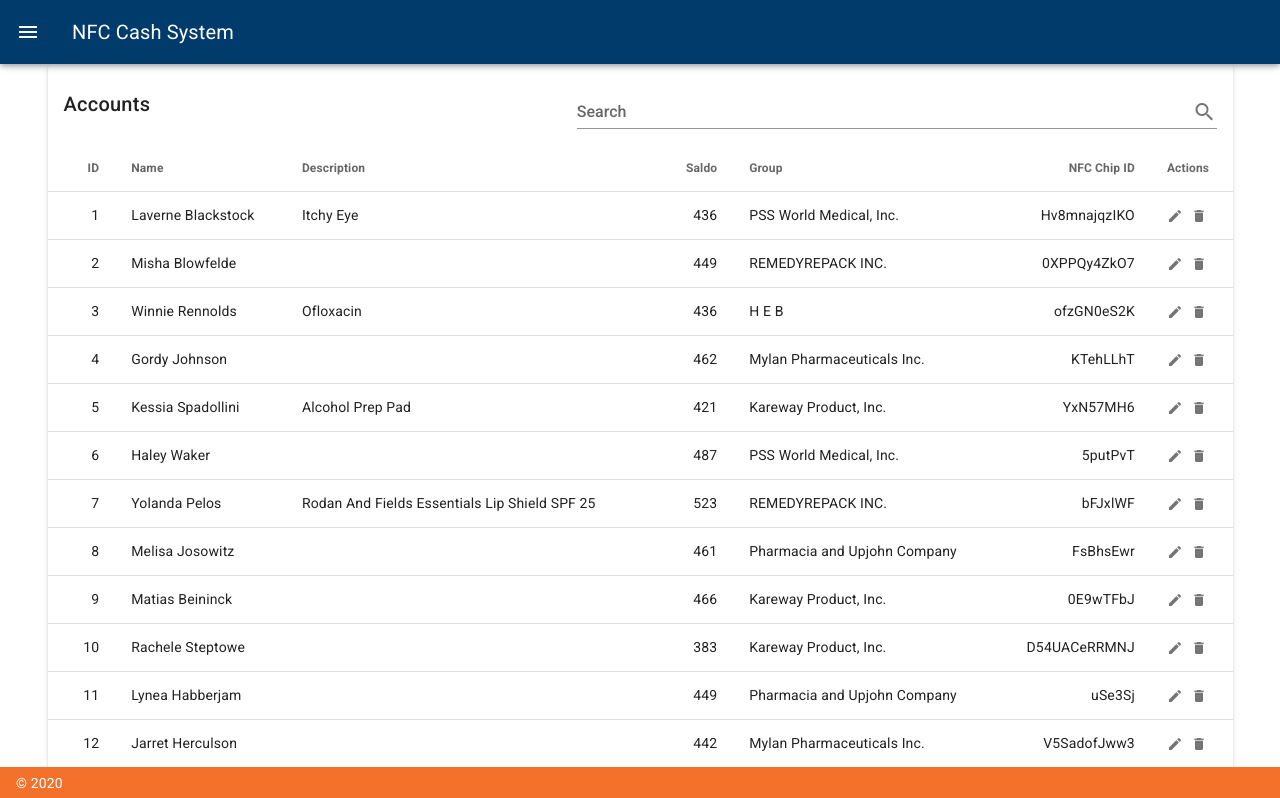
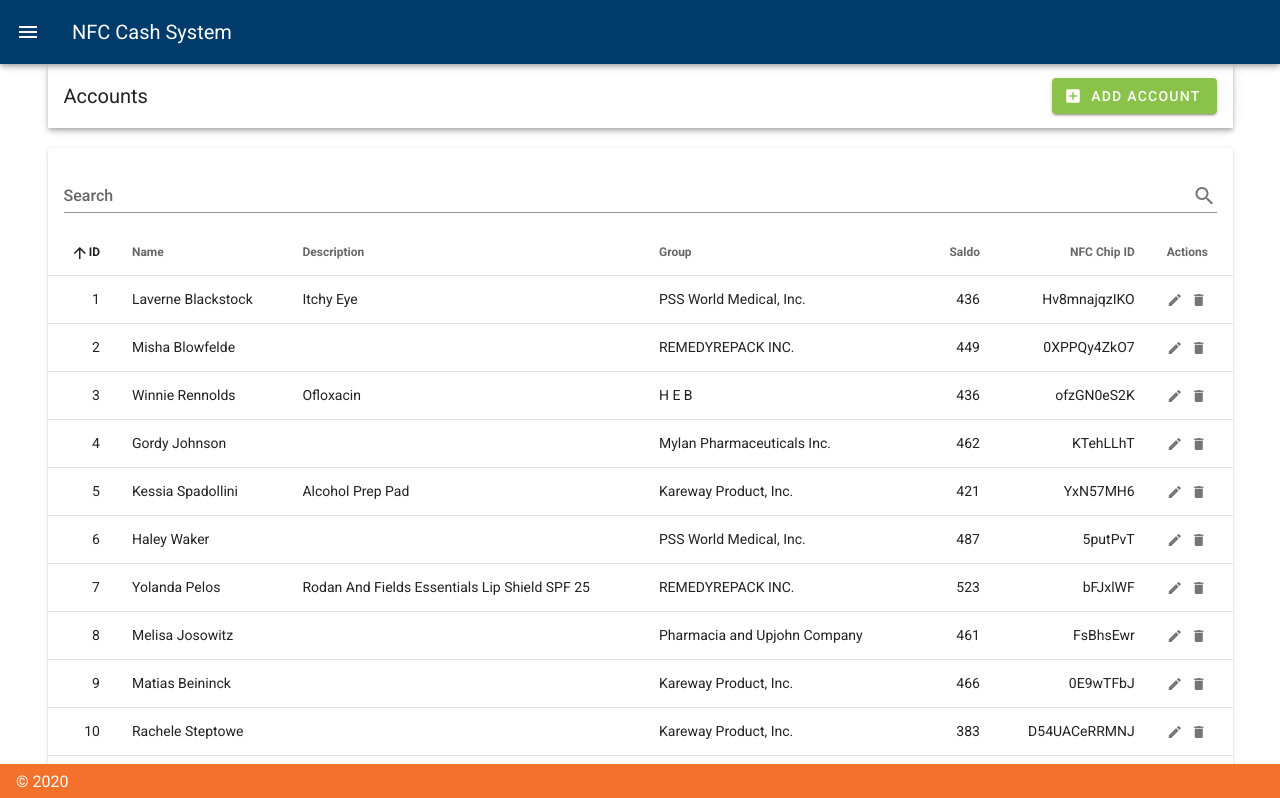
Before and after one commit to jheimbach/nfc-cash-system, a Vue app in the folder ui/: page /accounts in a window 1280 px wide. Shown: the top 798 px of the page. Built offline with nearby package versions, Linux system fonts and the light colour scheme.

Commit message:
add group detail page

```diff
--- a/ui/src/components/DeleteConfirmation.vue
+++ /dev/null
@@ -1,33 +0,0 @@
-<template>
-  <md-button @click="active = true" class="md-icon-button md-accent">
-    <md-icon>delete</md-icon>
-    <md-dialog-confirm
-      :md-active.sync="active"
-      :md-title=title
-      :md-content=content
-      md-confirm-text="Yes"
-      md-cancel-text="No"
-      @md-confirm="onConfirm"/>
-  </md-button>
-</template>
-
-<script lang="ts">
-import { Component, Emit, Prop, Vue } from 'vue-property-decorator'
-
-@Component
-export default class DeleteConfirmation extends Vue {
-  active: boolean = false
-  @Prop() title!: string
-  @Prop() content!: string
-
-  @Emit('onDelete') onConfirm() {
-    return false
-  }
-}
-</script>
-
-<style scoped>
-  .delete-btn {
-    display: inline-block;
-  }
-</style>
--- a/ui/src/components/account/Form.vue
+++ b/ui/src/components/account/Form.vue
@@ -19,7 +19,6 @@
       v-model="account.description"
       label="Description"
       prepend-icon="subject"
-      required
     />
     <v-text-field
       v-model="account.saldo"
--- a/ui/src/components/account/List.vue
+++ b/ui/src/components/account/List.vue
@@ -1,10 +1,12 @@
 <template>
   <v-card width="100%">
-    <v-card-title>Accounts
-      <v-spacer/>
-      <v-text-field v-model="search" append-icon="search" label="Search" single-line hide-details/>
+    <v-card-title>
+      <template v-if="showTitle">Accounts</template>
+      <v-spacer v-if="showTitle && showSearch"/>
+      <v-text-field v-model="search" append-icon="search" label="Search" single-line hide-details v-if="showSearch"/>
     </v-card-title>
-    <v-data-table :headers="headers" :items="searched" :items-per-page="itemsPerPage" fixed-header item-key="id" :search="search"
+    <v-data-table :headers="headers" :items="searched" :items-per-page="itemsPerPage" fixed-header item-key="id"
+                  :search="search" sort-by="id"
                   :loading="loading" :hide-default-footer="searched.length < itemsPerPage">
       <template v-slot:item.action="{ item }">
         <v-icon small class="mr-2" @click="editItem(item)">edit</v-icon>
@@ -22,7 +24,7 @@ import { DataTableHeader } from 'vuetify'
 
 @Component
 export default class AccountList extends Vue {
-  headers: DataTableHeader[] = [
+  defaultHeaders: DataTableHeader[] = [
     {
       text: 'ID',
       align: 'end',
@@ -45,22 +47,33 @@ export default class AccountList extends Vue {
       filterable: false
     },
     {
-      text: 'Group',
-      value: 'group.name',
-      sortable: false
-    },
-    {
       text: 'NFC Chip ID',
       align: 'end',
       value: 'nfcChipId',
       sortable: false
-    },
-    {
-      text: 'Actions',
-      value: 'action',
-      sortable: false
     }
   ]
+
+  get headers() {
+    if (this.showGroup) {
+      this.defaultHeaders.splice(3, 0,
+        {
+          text: 'Group',
+          value: 'group.name',
+          sortable: false
+        })
+    }
+    if (this.showActions) {
+      this.defaultHeaders.push(
+        {
+          text: 'Actions',
+          value: 'action',
+          sortable: false
+        })
+    }
+    return this.defaultHeaders
+  }
+
   @Prop({
     required: true,
     default: () => {
@@ -78,9 +91,32 @@ export default class AccountList extends Vue {
   })
   loading!: boolean
 
+  @Prop({
+    type: Boolean,
+    default: false
+  })
+  showGroup!: boolean
+
+  @Prop({
+    type: Boolean,
+    default: false
+  })
+  showActions!: boolean
+
+  @Prop({
+    type: Boolean,
+    default: false
+  })
+  showSearch!: boolean
+
+  @Prop({
+    type: Boolean,
+    default: false
+  })
+  showTitle!: boolean
+
   @Watch('accounts')
   updateSearched() {
-    console.log('update accounts')
     this.searched = this.accounts
   }
 
--- /dev/null
+++ b/ui/src/components/groups/Form.vue
@@ -0,0 +1,87 @@
+<template>
+  <v-form ref="form" lazy-validation v-model="valid">
+    <v-text-field
+      v-model="group.id"
+      label="ID"
+      disabled
+      prepend-icon="vpn_key"
+      v-if="group.id !== 0"
+    />
+    <v-text-field
+      v-model="group.name"
+      :counter="255"
+      :rules="[(v) => !!v || 'Name is required']"
+      label="Name"
+      required
+      prepend-icon="person"
+    />
+    <v-textarea
+      v-model="group.description"
+      label="Description"
+      prepend-icon="subject"
+    />
+    <v-switch v-model="group.canOverdraw" label="Can Overdraw" prepend-icon="trending_down"/>
+
+    <v-btn :disabled="!valid" color="success" class="mr-4" @click="save">Save</v-btn>
+    <v-btn color="error" class="mr-4" @click="cancel">Clear Changes</v-btn>
+
+    <v-snackbar v-model="snackbar">
+      Group {{group.name }} successfully saved
+      <v-btn color="pink" text @click="snackbar = false">Close</v-btn>
+    </v-snackbar>
+  </v-form>
+</template>
+
+<script lang="ts">
+import { Component, Prop, Vue, Emit } from 'vue-property-decorator'
+import Group from '@/data/group'
+
+@Component
+export default class GroupForm extends Vue {
+  @Prop({
+    default: () => {
+      return {
+        id: 0,
+        name: '',
+        description: '',
+        canOverdraw: false
+      }
+    },
+    required: true,
+    type: Object
+  })
+  group!: Group
+  unchangedGroup!: Group
+  valid: boolean = false
+  snackbar: boolean = false
+
+  @Emit('save')
+  save() {
+    // @ts-ignore
+    if (this.$refs.form.validate()) {
+      setTimeout(() => {
+        this.snackbar = true
+      }, 500)
+    }
+
+    return this.group
+  }
+
+  @Emit('cancel')
+  cancel() {
+    this.group.id = this.unchangedGroup.id
+    this.group.name = this.unchangedGroup.name
+    this.group.description = this.unchangedGroup.description
+    this.group.canOverdraw = this.unchangedGroup.canOverdraw
+    return this.group
+  }
+
+  created() {
+    this.unchangedGroup = JSON.parse(JSON.stringify(this.group))
+  }
+}
+</script>
+
+<style scoped>
+
+</style>
--- a/ui/src/data/group.ts
+++ b/ui/src/data/group.ts
@@ -1,6 +1,6 @@
 import { Named } from '@/data/globals'
 
-export default interface Group extends Named{
+export default interface Group extends Named {
   id: number,
   description?: string,
   canOverdraw?: boolean,
--- a/ui/src/data/transaction.ts
+++ b/ui/src/data/transaction.ts
@@ -1,6 +1,6 @@
 import Account from '@/data/account'
 
-export interface Transaction {
+export default interface Transaction {
   id: number,
   oldSaldo: number,
   newSaldo: number,
--- a/ui/src/main.ts
+++ b/ui/src/main.ts
@@ -1,18 +1,13 @@
 import Vue from 'vue'
 import App from './App.vue'
-// @ts-ignore
-import VueMaterial from 'vue-material'
 import './registerServiceWorker'
 import router from './router'
 
 import formatDate from '@/filters/format-date'
 
-import 'vue-material/dist/vue-material.min.css'
-import './styles/main.scss'
 import vuetify from './plugins/vuetify'
 
 Vue.config.productionTip = false
-Vue.use(VueMaterial)
 
 Vue.filter('formatDate', formatDate)
 
--- a/ui/src/router/index.ts
+++ b/ui/src/router/index.ts
@@ -3,6 +3,7 @@ import VueRouter, { RouteConfig, RouterOptions } from 'vue-router'
 import Home from '../views/Home.vue'
 import Accounts from '@/views/Accounts.vue'
 import AccountDetail from '@/views/Account.vue'
+import GroupDetail from '@/views/Group.vue'
 
 Vue.use(VueRouter)
 
@@ -19,6 +20,7 @@ const routes: RouteConfig[] = [
   },
   {
     path: '/account/:id',
+    name: 'account',
     component: AccountDetail
   },
   {
@@ -29,7 +31,7 @@ const routes: RouteConfig[] = [
   {
     path: '/group/:id',
     name: 'group',
-    component: AccountDetail
+    component: GroupDetail
   },
   {
     path: '/transactions',
--- a/ui/src/views/Account.vue
+++ b/ui/src/views/Account.vue
@@ -16,7 +16,7 @@ import { Component, Vue } from 'vue-property-decorator'
 import Account from '@/data/account'
 import TransactionList from '@/components/transactions/List.vue'
 import Transactions from '@/views/Transactions.vue'
-import { Transaction } from '@/data/transaction'
+import Transaction from '@/data/transaction'
 import AccountForm from '@/components/account/Form.vue'
 
 @Component({
@@ -25,7 +25,6 @@ import AccountForm from '@/components/account/Form.vue'
 export default class AccountDetail extends Vue {
   account!: Account
   transactions: Transaction[] = []
-  editView: boolean = false
 
   created() {
     this.account = {
@@ -57,25 +56,6 @@ export default class AccountDetail extends Vue {
       }
     ]
   }
-
-  passSaveToForm() {
-    const form = this.$refs['form'] as AccountForm
-    form.save()
-  }
-
-  passCancelToForm() {
-    const form = this.$refs['form'] as AccountForm
-    form.cancel()
-  }
-
-  closeEditView(account: Account) {
-    this.account = account
-    this.editView = false
-  }
-
-  openEditView() {
-    this.editView = true
-  }
 }
 </script>
 
--- a/ui/src/views/Accounts.vue
+++ b/ui/src/views/Accounts.vue
@@ -1,22 +1,68 @@
 <template>
-  <account-list :accounts="accounts" :loading="loading"/>
+  <div class="account-overview">
+    <v-toolbar class="account-toolbar">
+      <v-toolbar-title>Accounts</v-toolbar-title>
+      <v-spacer></v-spacer>
+      <v-menu offset-y>
+        <template v-slot:activator="{ on }">
+          <v-btn
+            color="success"
+            dark
+            v-on="on"
+          >
+            <v-icon left>add_box</v-icon>
+            Add Account
+          </v-btn>
+        </template>
+        <v-list>
+          <v-list-item
+            v-for="(item, index) in addOptions"
+            :key="index"
+            :to="item.to"
+          >
+            <v-list-item-title>
+              <v-icon left>{{item.icon}}</v-icon>
+              {{ item.title }}
+            </v-list-item-title>
+          </v-list-item>
+        </v-list>
+      </v-menu>
+    </v-toolbar>
+    <account-list :accounts="accounts" :loading="loading" show-actions show-search show-group/>
+  </div>
 </template>
 
 <script lang="ts">
 
 import { Component, Vue } from 'vue-property-decorator'
-import DeleteConfirmation from '@/components/DeleteConfirmation.vue'
 import Account from '@/data/account'
 import AccountList from '@/components/account/List.vue'
-import formatDate from '@/filters/format-date'
 
 @Component({
-  components: { DeleteConfirmation, AccountList }
+  components: { AccountList }
 })
 
 export default class Accounts extends Vue {
   accounts: Account[] = []
   loading: boolean = false
+  // todo: add routes to creation page
+  addOptions: any = [
+    {
+      title: 'Add single Account',
+      icon: 'add_box',
+      to: { name: 'account', params: { id: '1' } }
+    },
+    {
+      title: 'Add multiple Accounts',
+      icon: 'playlist_add',
+      to: { name: 'account', params: { id: '1' } }
+    },
+    {
+      title: 'Upload CSV File',
+      icon: 'cloud_upload',
+      to: { name: 'account', params: { id: '1' } }
+    }
+  ]
 
   getAccounts() {
     this.accounts = [
@@ -602,7 +648,11 @@ export default class Accounts extends Vue {
 </style>
 
 <style lang="scss">
-  .md-card.md-app-content {
-    height: auto;
+  .account-overview {
+    width: 100%;
+  }
+
+  .account-toolbar {
+    margin-bottom: 20px;
   }
 </style>
--- /dev/null
+++ b/ui/src/views/Group.vue
@@ -0,0 +1,155 @@
+<template>
+  <div class="group-details">
+    <v-card class="group-form">
+      <v-card-title>Group {{group.name}}</v-card-title>
+      <v-card-text>
+        <group-form :group="group"/>
+      </v-card-text>
+    </v-card>
+    <account-list :accounts="accounts" show-actions show-title/>
+  </div>
+</template>
+
+<script lang="ts">
+import { Component, Vue } from 'vue-property-decorator'
+import AccountList from '@/components/account/List.vue'
+import GroupForm from '@/components/groups/Form.vue'
+import Group from '@/data/group'
+import Account from '@/data/account'
+
+@Component({
+  components: { AccountList, GroupForm }
+})
+export default class GroupDetail extends Vue {
+  group: Group = { id: 0, name: '' }
+  accounts: Account[] = []
+
+  created() {
+    this.group = {
+      id: 1,
+      name: 'H20 Plus',
+      description: 'test',
+      canOverdraw: false
+    }
+    this.accounts = [
+      {
+        id: 13,
+        name: 'Kristin Cicullo',
+        description: 'B.S.C AMPUL',
+        saldo: 373,
+        nfcChipId: 'DseWgH8AA1l',
+        group: {
+          id: 1,
+          name: 'H2O Plus'
+        }
+      },
+      {
+        id: 18,
+        name: 'Aluin Cunnah',
+        description: 'KADIAN',
+        saldo: 361,
+        nfcChipId: 'WNPZMY',
+        group: {
+          id: 1,
+          name: 'H2O Plus'
+        }
+      },
+      {
+        id: 19,
+        name: 'Gabriell Nunnerley',
+        saldo: 431,
+        nfcChipId: 'Jzdvpr',
+        group: {
+          id: 1,
+          name: 'H2O Plus'
+        }
+      },
+      {
+        id: 32,
+        name: 'Renaud Delacroux',
+        saldo: 496,
+        nfcChipId: 'nieCIfe',
+        group: {
+          id: 1,
+          name: 'H2O Plus'
+        }
+      },
+      {
+        id: 35,
+        name: 'Geoff Cornejo',
+        saldo: 439,
+        nfcChipId: 'Uo57KDmf',
+        group: {
+          id: 1,
+          name: 'H2O Plus'
+        }
+      },
+      {
+        id: 37,
+        name: 'Hugh Cunnell',
+        description: 'Nitrotan',
+        saldo: 466,
+        nfcChipId: 'eJZHaCH',
+        group: {
+          id: 1,
+          name: 'H2O Plus'
+        }
+      },
+      {
+        id: 65,
+        name: 'Roana Grady',
+        description: 'Thermazene',
+        saldo: 442,
+        nfcChipId: 'u1egQQtK',
+        group: {
+          id: 1,
+          name: 'H2O Plus'
+        }
+      },
+      {
+        id: 73,
+        name: 'Merlina Gallagher',
+        saldo: 485,
+        nfcChipId: 'y0uh7p5lrc',
+        group: {
+          id: 1,
+          name: 'H2O Plus'
+        }
+      },
+      {
+        id: 77,
+        name: 'Randa Bernard',
+        description: 'Corn Smut',
+        saldo: 484,
+        nfcChipId: 'rShbgKX3',
+        group: {
+          id: 1,
+          name: 'H2O Plus'
+        }
+      },
+      {
+        id: 79,
+        name: 'Kaela Crosser',
+        saldo: 458,
+        nfcChipId: 'PtjPRh',
+        group: {
+          id: 1,
+          name: 'H2O Plus'
+        }
+      }
+    ]
+  }
+}
+
+</script>
+
+<style scoped lang="scss">
+  .group-details {
+    width: 100%;
+  }
+
+  .group-form {
+    width: 100%;
+    margin-bottom: 20px;
+  }
+</style>
```
Also changed, not shown: ui/src/components/GroupDetailList.vue (deleted, +0 -62 lines), 1 other file (tests, documents, lock files or other folders).
